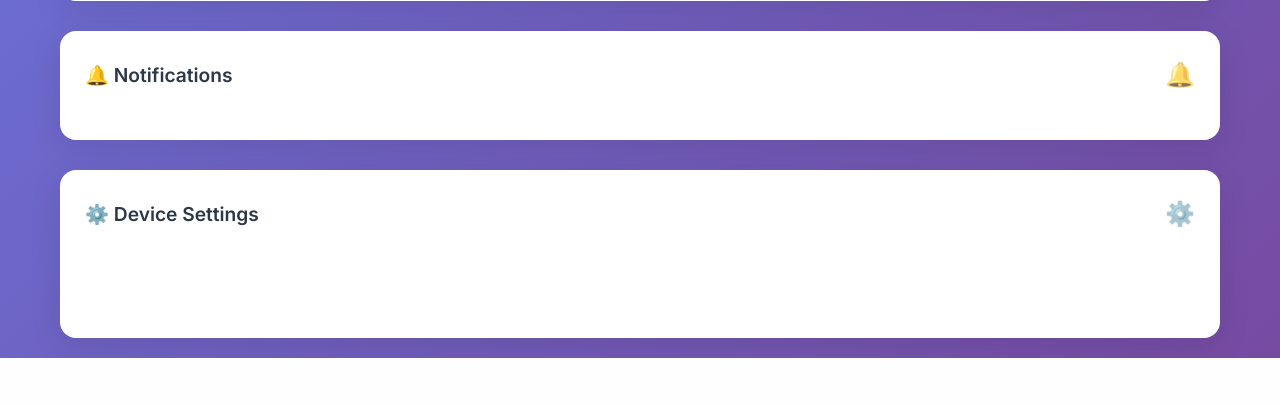
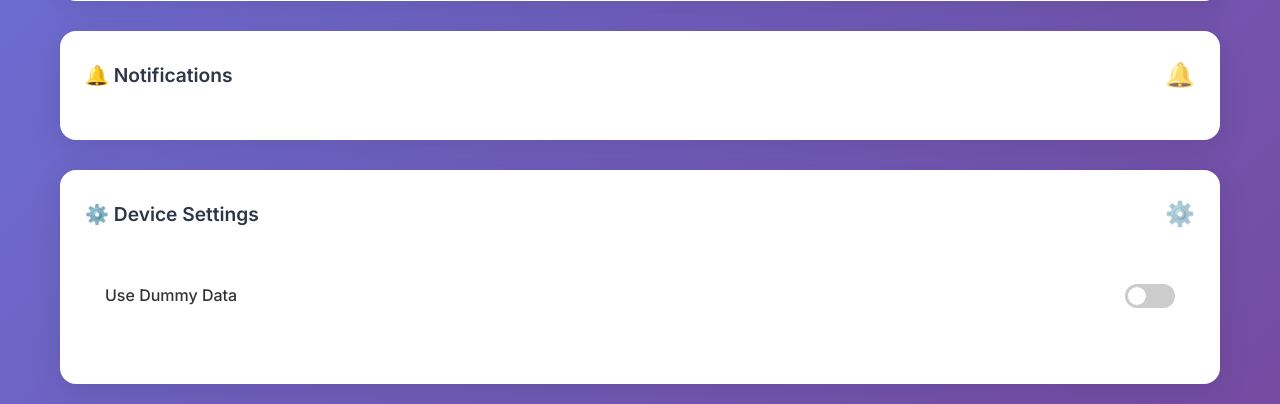
Before and after one commit to Dictation9/ChastiPi, a Flask app: template templates/keyholder_dashboard.html in a window 1280 px wide. Shown: the part 936-1340 px from the top of the page. Before the commit the page ends 1294 px from the top, so only its background shows below. Run offline with Flask 3, Linux system fonts and the light colour scheme; the template is opened without the code that fills it, so the values that code supplies are empty.

Commit message:
Update: 2025-07-13 16:03:56

```diff
--- a/app.py
+++ b/app.py
@@ -9,12 +9,25 @@ import logging
 from logging.handlers import RotatingFileHandler
 import smtplib
 from email.message import EmailMessage
+import json
 
 # Import dummy data and config flag
 from dummy_data import dummy_device_status, dummy_key_management, dummy_device_access_history
 
-# Configuration flag to control dummy data usage
-USE_DUMMY_DATA = True
+CONFIG_FILE = 'config.json'
+
+def load_config():
+    if os.path.exists(CONFIG_FILE):
+        with open(CONFIG_FILE, 'r') as f:
+            return json.load(f)
+    return {'USE_DUMMY_DATA': True}
+
+def save_config(config):
+    with open(CONFIG_FILE, 'w') as f:
+        json.dump(config, f)
+
+config = load_config()
+USE_DUMMY_DATA = config.get('USE_DUMMY_DATA', True)
 
 app = Flask(__name__)
 app.secret_key = os.environ.get('SECRET_KEY', 'your-secret-key-change-this-in-production')
@@ -99,7 +112,7 @@ def keyholder_logout():
 @login_required
 def keyholder_dashboard():
     """Keyholder dashboard page"""
-    return render_template('keyholder_dashboard.html')
+    return render_template('keyholder_dashboard.html', use_dummy_data=USE_DUMMY_DATA)
 
 @app.route('/keyholder/keys')
 @login_required
@@ -729,6 +742,22 @@ def device_access_history():
         app.logger.error(f'/api/device-access-history error: {e}', exc_info=True)
         return jsonify({'error': str(e)}), 500
 
+@app.route('/api/toggle-dummy-data', methods=['POST'])
+@login_required
+def toggle_dummy_data():
+    if session.get('keyholder_username') != KEYHOLDER_USERNAME:
+        return jsonify({'success': False, 'error': 'Unauthorized'}), 403
+    data = request.get_json()
+    use_dummy = data.get('use_dummy')
+    if use_dummy is None:
+        return jsonify({'success': False, 'error': 'Missing use_dummy parameter'}), 400
+    config = load_config()
+    config['USE_DUMMY_DATA'] = bool(use_dummy)
+    save_config(config)
+    global USE_DUMMY_DATA
+    USE_DUMMY_DATA = bool(use_dummy)
+    return jsonify({'success': True, 'use_dummy': USE_DUMMY_DATA})
+
 def send_alert_email(subject, body):
     smtp_server = str(os.environ.get('ALERT_EMAIL_SMTP', ''))
     smtp_user = str(os.environ.get('ALERT_EMAIL_USER', ''))
--- a/templates/keyholder_dashboard.html
+++ b/templates/keyholder_dashboard.html
@@ -514,7 +514,14 @@
                 <div class="card-content">
                     <div class="settings-section">
                         <div class="settings-grid" id="device-settings">
-                            <!-- Settings will be loaded here -->
+                            <div class="setting-item">
+                                <span class="setting-label">Use Dummy Data</span>
+                                <label class="toggle-switch">
+                                    <input type="checkbox" id="dummy-data-toggle" onchange="toggleDummyData(this)" {% if use_dummy_data %}checked{% endif %}>
+                                    <span class="slider"></span>
+                                </label>
+                            </div>
+                            <!-- Other settings will be loaded here -->
                         </div>
                     </div>
                 </div>
@@ -541,5 +548,25 @@
     </div>
 
     <script src="{{ url_for('static', filename='js/keyholder.js') }}"></script>
+    <script>
+        function toggleDummyData(checkbox) {
+            fetch('/api/toggle-dummy-data', {
+                method: 'POST',
+                headers: { 'Content-Type': 'application/json' },
+                body: JSON.stringify({ use_dummy: checkbox.checked })
+            })
+            .then(res => res.json())
+            .then(data => {
+                if (data.success) {
+                    location.reload();
+                } else {
+                    alert('Failed to update dummy data setting: ' + (data.error || 'Unknown error'));
+                }
+            })
+            .catch(err => {
+                alert('Error updating dummy data setting: ' + err);
+            });
+        }
+    </script>
 </body>
 </html>
```
